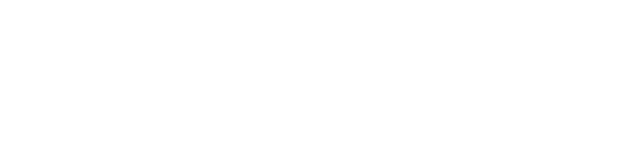
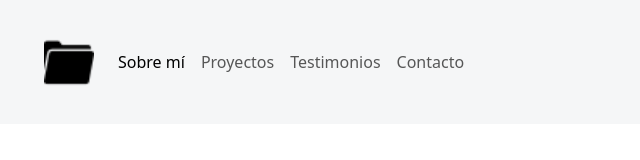
Before and after one commit to nuriaj21/portafolio-Bootstrap, a plain HTML site: page index.html in a window 1280 px wide. Shown: the whole page, without its empty margins (0-640 px from the left). Drawn offline with nearby package versions, Linux system fonts and the light colour scheme.

Commit message:
vuelta a empezar

```diff
--- a/index.html
+++ b/index.html
@@ -18,6 +18,33 @@
     <link href="style.css"rel ="stylesheet">
   </head>
   <body>
+    <!--barra de navegacion-->
+    <nav class="navbar navbar-expand-md navbar-light">
+      <div class="container-fluid">
+        <button class="navbar-toggler" type="button" data-bs-toggle="collapse" data-bs-target="#navbar-Toggler" aria-controls="navbarTogglerDemo01" aria-expanded="false" aria-label="Toggle navigation">
+          <span class="navbar-toggler-icon"></span>
+        </button>
+        <div class="collapse navbar-collapse" id="navbar-toggler">
+          <a class="navbar-brand" href="#">
+            <img src="imagenes/icons8-32.png" width=50px alt="logo de la pag web" >
+          </a>
+          <ul class="navbar-nav  d-flex justify-content-center align-content-center">
+            <li class="nav-item">
+              <a class="nav-link active" aria-current="page" href="#">Sobre mí</a>
+            </li>
+            <li class="nav-item">
+              <a class="nav-link" href="#">Proyectos</a>
+            </li>
+            <li class="nav-item">
+              <a class="nav-link" href="#">Testimonios</a>
+            </li>
+            <li class="nav-item">
+              <a class="nav-link" href="#">Contacto</a>
+            </li>
+          </ul>
+        </div>
+      </div>
+    </nav>
 
     <script src="https://cdn.jsdelivr.net/npm/bootstrap@5.3.0-alpha3/dist/js/bootstrap.bundle.min.js" integrity="sha384-ENjdO4Dr2bkBIFxQpeoTz1HIcje39Wm4jDKdf19U8gI4ddQ3GYNS7NTKfAdVQSZe" crossorigin="anonymous"></script>
   </body>
--- a/style.css
+++ b/style.css
@@ -0,0 +1,15 @@
+/*Barra de navegación*/
+.navbar {
+    padding: 2rem;
+    background-color: #f5f6f7;
+}
+
+.navar-collapse {
+    align-items: center ;
+    justify-content: space-between;
+}
+/*Adaptable responsivo*/
+@media screen and (max-width: 767px) {
+    .navbar-brand  { display: none }
+
+}
```
